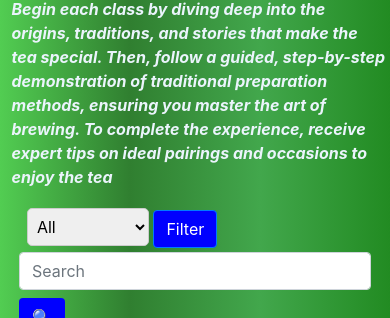
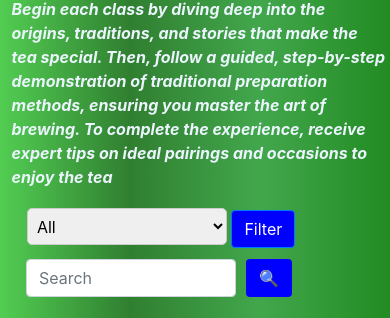
Before and after one commit to Aru12345/Japanese-Tea-Ceremony-Ecom, a Django app: page /tealessons in a window 390 px wide. Shown: the part 80-398 px from the top of the page. Run offline with Django 5.2, Linux system fonts and the light colour scheme; data comes from the database, SQL or seed files in the repository; both versions use the stored data as it was after the commit; some libraries are stand-ins or nearby versions.

Commit message:
Responsive Mobile views

```diff
--- a/teabookings/static/teabookings/styles.css
+++ b/teabookings/static/teabookings/styles.css
@@ -79,7 +79,7 @@ body{
 
 .detail-card{
     background-color: beige;
-    padding: 3%;
+    padding: 2%;
     border-radius: 2%;
     font-style: italic;
     margin-top: 2%;
@@ -102,12 +102,13 @@ body{
 .bookingheading{
     color: white;
     font-style: italic;
+
 }
 
 .bookinglist{
     background-color: bisque;
     border-radius: 10px;;
-    padding: 2%;
+    padding: 4%;
 }
 
 .fav{
@@ -116,7 +117,8 @@ body{
 .favlesson{
     background-color: beige;
     border-radius: 4px;
-    padding:3%
+    padding:1%;
+    margin-bottom: 1%;
 }
 
 .ovalue{
--- a/teabookings/templates/teabookings/cart.html
+++ b/teabookings/templates/teabookings/cart.html
@@ -32,7 +32,7 @@
                             <div>
                                 <form method="POST" action="{% url 'remove_from_cart' item.id %}">
                                     {% csrf_token %}
-                                    <button type="submit" class="btn btn-danger rbtn">Remove</button>
+                                    <button type="submit" class="btn btn-danger rbtn" style="margin:2%">Remove</button>
                                 </form>
                             </div>
 
--- a/teabookings/templates/teabookings/index.html
+++ b/teabookings/templates/teabookings/index.html
@@ -6,10 +6,10 @@
     <h4 class="main-heading"> 悟りの一口 </h4>
     <div class="container text-center main-content">
         <div class="row">
-          <div class="col">
-            <img src="{% static 'teabookings/images/branding.jpg' %}" alt="Tea Ceremony">
+          <div class="col-lg-6">
+            <img style="max-width:440px" src="{% static 'teabookings/images/branding.jpg' %}" alt="Tea Ceremony">
           </div>
-          <div class="col">
+          <div class="col-lg-6">
             <p class="main-introduction">Welcome! I am thrilled to share my passion for the art of tea with you. My name is Takeshi Yamamoto, and for several years, I have had the honor of being a renowned tea-making teacher. Through my classes, I offer an immersive experience into the rich history and delicate rituals of this ancient practice, allowing you to discover the harmony, mindfulness, and beauty that tea brings to our lives. Whether you're a beginner or expert, I invite you to join me in exploring the world of Japanese tea. Book classes with me and I'll dive into each and every step traditionally while we learn more about the preparation.</p>
 
           </div>
--- a/teabookings/templates/teabookings/tealesson.html
+++ b/teabookings/templates/teabookings/tealesson.html
@@ -6,11 +6,11 @@
    <p class="teah">Begin each class by diving deep into the origins, traditions, and stories that make the tea special. Then, follow a guided, step-by-step demonstration of traditional preparation methods, ensuring you master the art of brewing. To complete the experience, receive expert tips on ideal pairings and occasions to enjoy the tea</p>
    <div class="container ccon">
     <div class="row ">
-      <div class="col-lg-6 col-sm-12">
+      <div class="col-lg-6 col-md-8" >
         <form action="{% url 'displayFilter' %}" method="POST" style="margin: 1%">
             {% csrf_token %}
             <label for="filter"></label>
-            <select name="filter" id="filter" style="height: 38px; font-size: 16px; padding: 5px; border-radius: 5px; border: 1px solid #ccc;">
+            <select name="filter" id="filter" style="height: 37px; width:200px; font-size: 16px; padding: 5px; border-radius: 5px; border: 1px solid #ccc;">
                 <option value="all" class="ovalue">All</option>
                 {% for f in filter %}
                     <option value="{{ f }}" class="ovalue">{{ f.filterName }}</option>
@@ -18,20 +18,21 @@
             </select>
             <button type="submit" class="btn btn-primary" style="background-color:blue;">Filter</button>
         </form>
-    </div>
+      </div>
 
-      <div class="col-lg-6 col-sm-12">
+      <div class="col-lg-6 col-md-8 col-sm-12" >
         <form class="form-inline" method="POST" action="{% url 'search_tealessons' %}">
           {% csrf_token %}
           <input
-              class="form-control mr-sm-2 searchinput"
+          class="form-control searchinput"
+          style="max-width: 210px;margin-right:10px;margin-left:7px"
               type="search"
               placeholder="Search"
               aria-label="Search"
               name="search_query"
               id="search-query"
           >
-          <button class="btn my-2 my-sm-0 search" style="background-color:blue;" type="submit">🔍</button>
+          <button class="btn my-2  my-sm-0 search" style="background-color:blue;" type="submit">🔍</button>
       </form>
       <div>
     </div>
```
Also changed, not shown: db.sqlite3.
